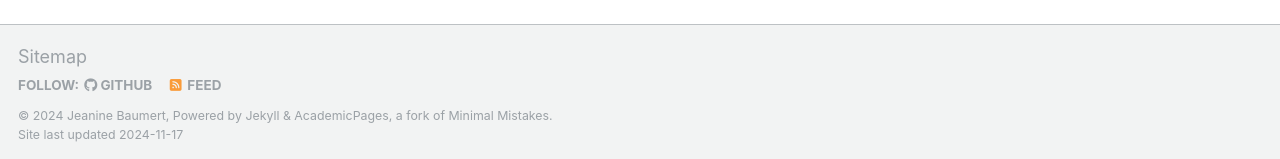
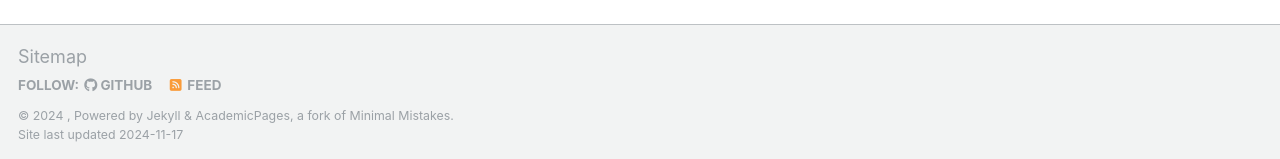
Before and after one commit to jeaninebaumert/jeaninebaumert.github.io, a Jekyll site: the page built from _pages/about.md, in a window 1280 px wide and 900 px high, scrolled down 2643 px. Shown: the part 738-897 px from the top of the window. Built offline with Jekyll 4.4.1, drawn with Linux system fonts in a browser that asks for light colours.

Commit message:
Update _config.yml

```diff
--- a/_config.yml
+++ b/_config.yml
@@ -10,7 +10,7 @@
 locale                   : "en-US"
 title                    : ""
 title_separator          : "-"
-name                     : &name "Jeanine Baumert"
+name                     : &name ""
 description              : &description "Research Associate"
 url                      : https://jeaninebaumert.github.io # the base hostname & protocol for your site e.g. "https://[your GitHub username].github.io"
 baseurl                  : "" # the subpath of your site, e.g. "/blog"
```
